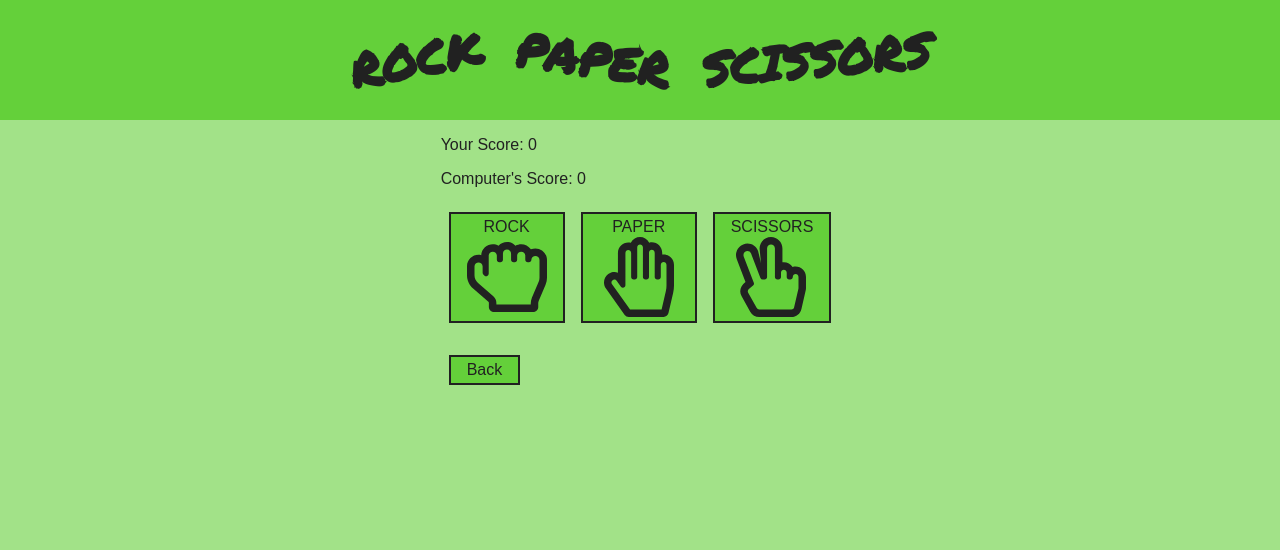
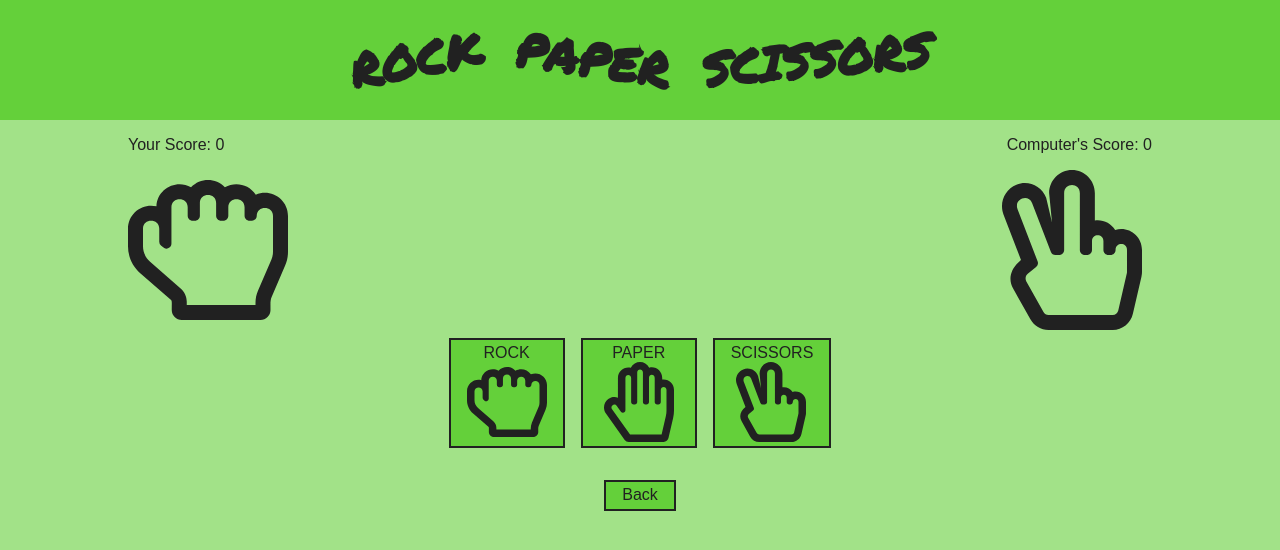
Before and after one commit to Vieraaaas/rock-paper-scissors, a Vue app: page /play in a window 1280 px wide. Shown: the top 550 px of the page. Built offline with nearby package versions, Linux system fonts and the light colour scheme; a web font is replaced by a local one.

Commit message:
style: prepare animation

```diff
--- a/src/views/PlayView.vue
+++ b/src/views/PlayView.vue
@@ -1,7 +1,16 @@
 <template>
   <main>
+    <div class="scores">
       <p>Your Score: {{ this.scoreUser }}</p>
       <p>Computer's Score: {{ this.scoreComputer }}</p>
+    </div>
+
+    <div id="arena" aria-hidden="true">
+      <img id="imgChoiceUser" src="@/assets/images/rock.svg" />
+      <img id="imgChoiceComputer" src="@/assets/images/scissors.svg" />
+    </div>
+
+    <div class="input">
       <button choice="Rock" @click="playRound">
         ROCK
         <img class="button-img" src="@/assets/images/rock.svg" aria-hidden="true" />
@@ -14,14 +23,19 @@
         SCISSORS
         <img class="button-img" src="@/assets/images/scissors.svg" aria-hidden="true" />
       </button>
-
+    </div>
+    <div class="output">
       <p>{{ result }}</p>
       <dialog ref="match-end">
         <p>{{ this.endMsg }}</p>
         <button @click="playAgain">Again!</button>
         <router-link :to="{ name: 'Start' }">That's enough for now</router-link>
       </dialog>
+    </div>
+
+    <nav>
       <router-link :to="{ name: 'Start' }">Back</router-link>
+    </nav>
   </main>
 </template>
 
@@ -45,6 +59,8 @@ export default {
     playRound(event) {
       this.choiceComputer = this.choices[Math.floor(Math.random() * this.choices.length)]
       this.choiceUser = event.target.getAttribute('choice')
+
+      this.animateRound()
 
       if (this.choiceComputer === this.choiceUser) {
         this.result = `It's a draw! You both chose ${this.choiceUser}`
@@ -93,6 +109,13 @@ export default {
 
     playAgain() {
       window.location.reload()
+    },
+    animateRound() {
+      const imgChoiceUser = document.getElementById('imgChoiceUser')
+      imgChoiceUser.style.transform = 'translateX(110%)'
+
+      const imgChoiceComputer = document.getElementById('imgChoiceComputer')
+      imgChoiceComputer.style.transform = 'translateX(-110%)'
     }
   },
   created() {
@@ -102,6 +125,34 @@ export default {
 </script>
 
 <style scoped>
+main {
+  width: 80vw;
+}
+
+.scores {
+  display: flex;
+  justify-content: space-between;
+}
+
+#arena {
+  height: 10rem;
+  display: flex;
+  justify-content: space-between;
+  position: relative;
+}
+
+#imgChoiceUser,
+#imgChoiceComputer {
+  transition: 1s;
+}
+
+.input,
+.output,
+nav {
+  width: fit-content;
+  margin: 0 auto;
+}
+
 .button-img {
   display: block;
   pointer-events: none;
```
Lines whose indentation alone changed are shown as unchanged.
